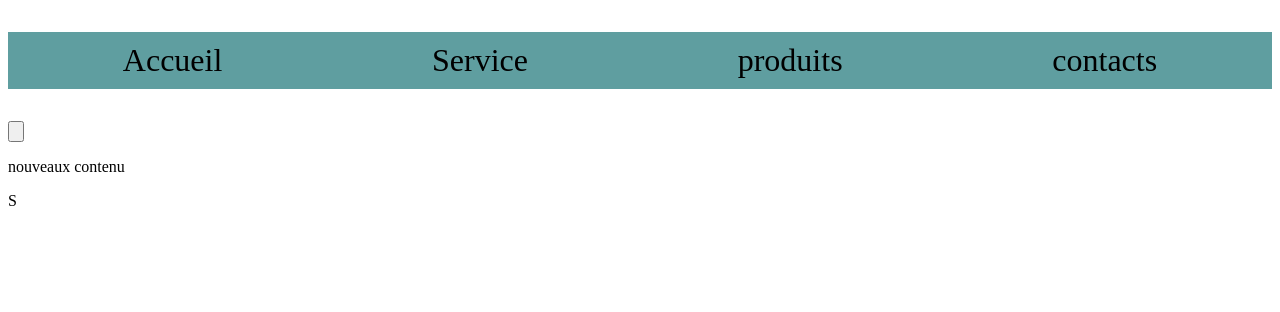
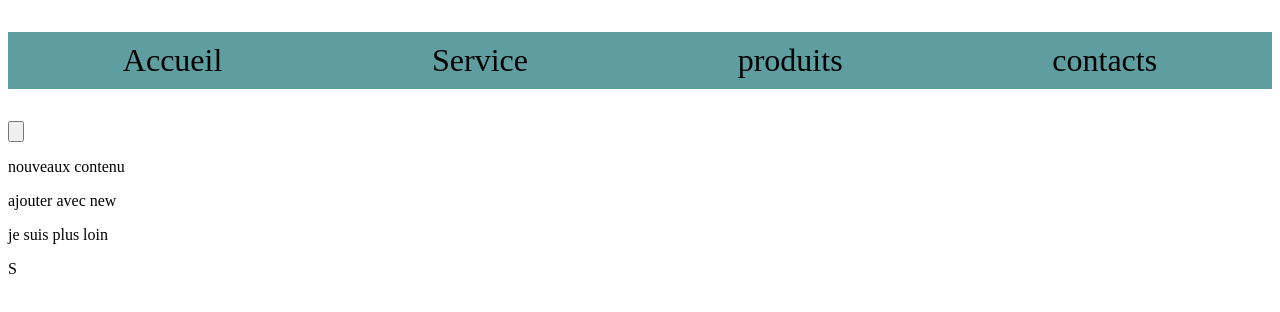
Before and after one commit to Sueysz/cours-git-actuelle, a plain HTML site: page index.html in a window 1280 px wide. Drawn offline with Linux system fonts and the light colour scheme.

```diff
--- a/index.html
+++ b/index.html
@@ -19,6 +19,8 @@
 
         <input type="button">
         <p>nouveaux contenu</p>
+        <p>ajouter avec new</p>
+        <p>je suis plus loin</p>
     </nav>
 
 
```
